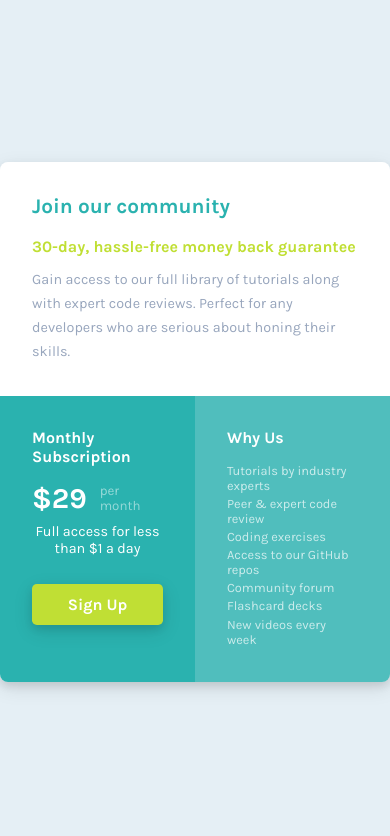
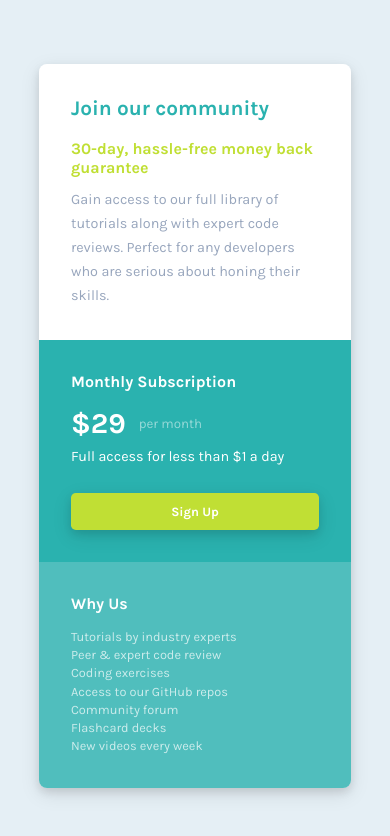
Before and after one commit to hagantabrema/single-price-grid-component, a plain HTML site: page index.html in a window 390 px wide. Drawn offline with Linux system fonts and the light colour scheme.

Commit message:
added media queries

```diff
--- a/style.css
+++ b/style.css
@@ -56,7 +56,6 @@ a {
 
 .card-top {
     background-color: white;
-    grid-area: card-top;
     height: 80%;
 }
 
@@ -78,20 +77,12 @@ a {
 }
 
 .card-bottom {
-    display: grid;
-    grid-template-columns: repeat(2, 1fr);
-    grid-template-areas:
-    "card-left card-right";
+    display: flex;
 }
 
 .card-left {
     background-color: var(--cyan);
-    grid-area: card-left;
-}
-
-.left-subtitle,
-.left-button {
-    text-align: center;
+    width: 50%;
 }
 
 .left-price {
@@ -115,6 +106,7 @@ a {
 }
 
 .left-button {
+    text-align: center;
     width: 100%;
     padding: 0.7rem;
     background-color: var(--bright-yellow);
@@ -131,7 +123,7 @@ a {
 
 .card-right {
     background-color: var(--light-cyan);
-    grid-area: card-right;
+    width: 50%;
 }
 
 .right-subtitle {
@@ -161,11 +153,40 @@ a {
     color: white;
 }
 
-.attribution {
+/* .attribution {
     font-size: 11px;
     text-align: center;
 }
 
 .attribution a {
     color: hsl(228, 45%, 44%);
+} */
+
+@media (max-width: 670px) {
+    .card-container {
+        width: 80%;
+    }
 }
+
+@media (max-width: 554px) {
+    .card-container {
+        width: 80%;
+        margin: 4rem 0;
+    }
+
+    .card-bottom {
+        flex-direction: column;
+    }
+
+    .card-left {
+        width: 100%;
+    }
+
+    .card-right {
+        width: 100%;
+    }
+
+    .left-button {
+        font-size: 0.8rem;
+    }
+}
```
Also changed, not shown: index.html (+1 -1 lines).
